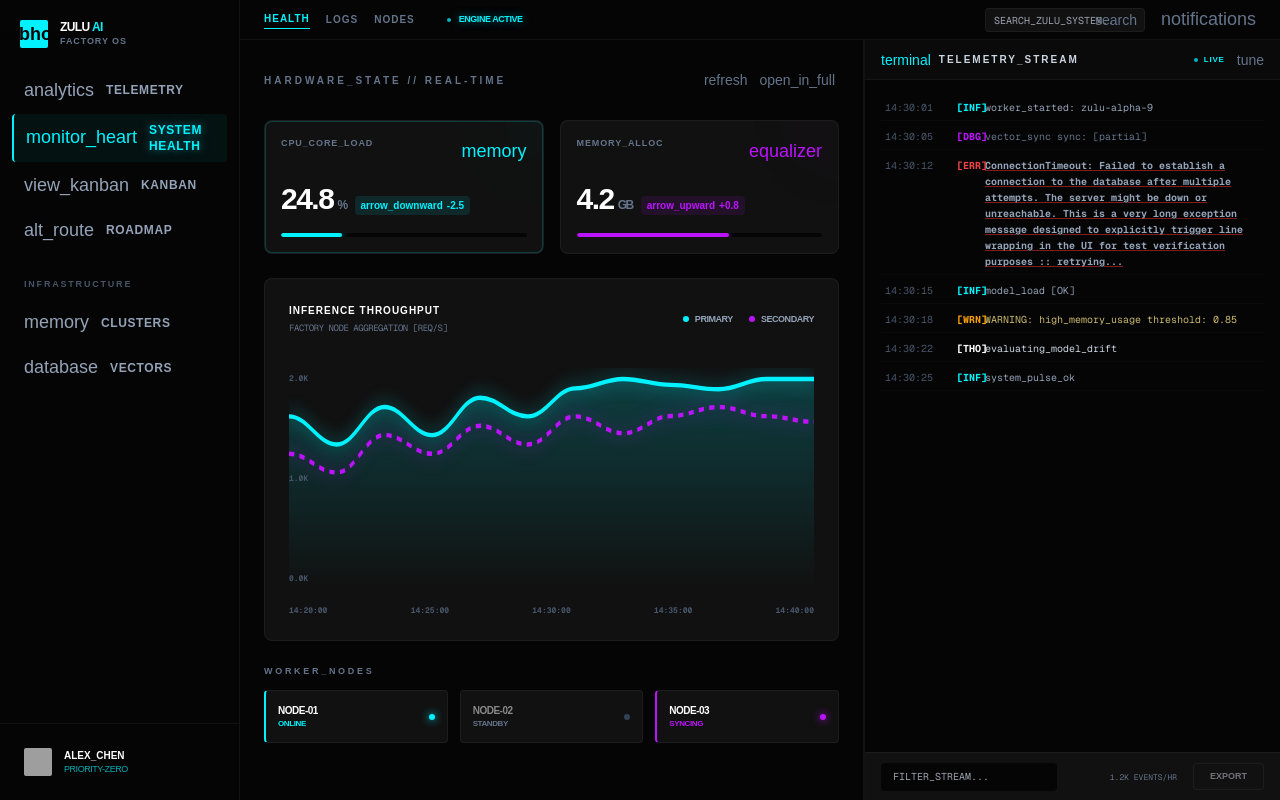
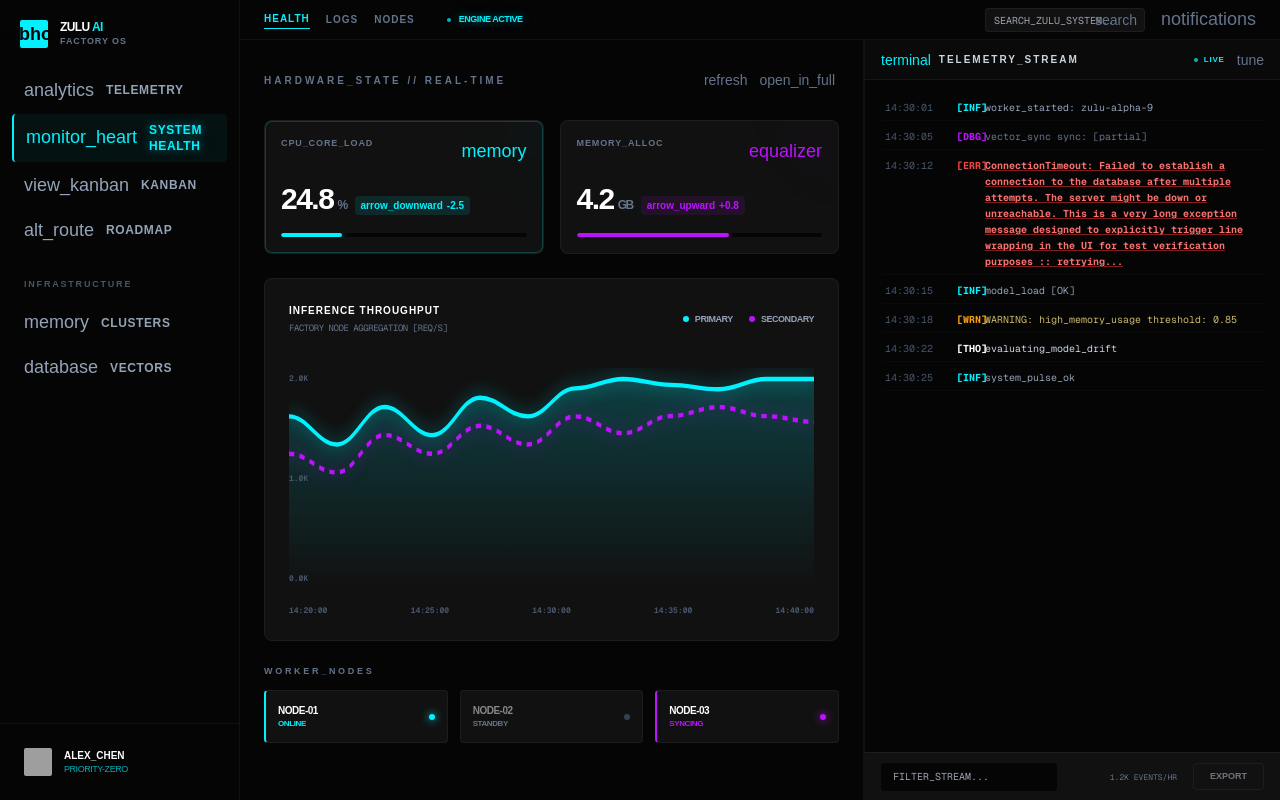
Before and after one commit to watkajtys/builderloom-zulu-1773028070, a React (Vite) app: page /system-health in a window 1280 px wide. Built offline with nearby package versions, Linux system fonts and the light colour scheme; grey boxes are pictures that could not be loaded.

Commit message:
feat: implementation attempt 3

```diff
--- a/src/components/TelemetryHeader.tsx
+++ b/src/components/TelemetryHeader.tsx
@@ -1,4 +1,5 @@
 import React, { useState } from 'react';
+import { getLogLevelConfig } from '../utils/telemetryConfig';
 
 interface TelemetryHeaderProps {
   activeLevels: string[];
@@ -45,14 +46,9 @@ export function TelemetryHeader({ activeLevels, toggleLevel, searchQuery, setSea
                   <div className="flex flex-wrap gap-1.5">
                     {['INFO', 'ERROR', 'WARN', 'DEBUG', 'THOUGHT'].map(level => {
                       const isActive = activeLevels.includes(level);
-                      let colorClass = 'border-slate-500/30 text-slate-400 bg-slate-500/10';
-                      if (isActive) {
-                        if (level === 'ERROR') colorClass = 'border-rose-500/30 text-rose-400 bg-rose-500/10';
-                        else if (level === 'INFO') colorClass = 'border-electric-blue/30 text-electric-blue bg-electric-blue/10';
-                        else if (level === 'WARN') colorClass = 'border-amber-500/30 text-amber-400 bg-amber-500/10';
-                        else if (level === 'THOUGHT') colorClass = 'border-synth-magenta/30 text-neon-purple bg-synth-magenta/10';
-                        else colorClass = 'border-zinc-grey/30 text-zinc-grey bg-zinc-grey/10';
-                      }
+                      const levelConfig = getLogLevelConfig(level);
+                      const colorClass = isActive ? levelConfig.filterClass : 'border-slate-500/30 text-slate-400 bg-slate-500/10';
+
                       return (
                         <button
                           key={level}
--- a/src/components/TelemetryLogGrid.tsx
+++ b/src/components/TelemetryLogGrid.tsx
@@ -1,5 +1,6 @@
 import React from 'react';
 import { TelemetryLog } from '../hooks/useTelemetryLogs';
+import { getLogLevelConfig } from '../utils/telemetryConfig';
 
 interface TelemetryLogGridProps {
   filteredLogs: TelemetryLog[];
@@ -16,12 +17,8 @@ export function TelemetryLogGrid({ filteredLogs }: TelemetryLogGridProps) {
 
       <div className="flex flex-col">
         {filteredLogs.map((log, i) => {
-          let levelClass = 'bg-zinc-grey/10 text-zinc-grey';
-          if (log.log_level === 'INFO') levelClass = 'bg-electric-blue/10 text-electric-blue';
-          if (log.log_level === 'ERROR') levelClass = 'bg-rose-500/10 text-rose-500';
-          if (log.log_level === 'WARN') levelClass = 'bg-amber-500/10 text-amber-500';
-          if (log.log_level === 'DEBUG') levelClass = 'bg-white/10 text-white';
-          if (log.log_level === 'THOUGHT') levelClass = 'bg-synth-magenta/10 text-neon-purple';
+          const levelConfig = getLogLevelConfig(log.log_level);
+          const levelClass = levelConfig.gridClass;
 
           return (
             <div key={log.id || i} className="flex items-center border-b border-border-muted hover:bg-white/5 transition-colors px-4 py-2 font-mono text-[11px] group">
--- a/src/components/TelemetryStream.tsx
+++ b/src/components/TelemetryStream.tsx
@@ -1,5 +1,6 @@
 import React from 'react';
 import { TelemetryLog } from '../hooks/useTelemetryLogs';
+import { getLogLevelConfig, formatLogMessage } from '../utils/telemetryConfig';
 
 interface TelemetryStreamProps {
   logs: TelemetryLog[];
@@ -13,62 +14,19 @@ export function TelemetryStream({ logs }: TelemetryStreamProps) {
     const timeMatch = log.timestamp.match(/ (\d{2}:\d{2}:\d{2})/);
     const timeStr = timeMatch ? timeMatch[1] : log.timestamp.split(' ')[1] || log.timestamp;
 
-    // Determine level code and color
-    let levelCode = 'SYS';
-    let color = 'text-electric-blue';
-    let messageColor = '';
-    let isError = false;
-
-    if (log.log_level === 'INFO') {
-      levelCode = 'INF';
-      color = 'text-electric-blue';
-    } else if (log.log_level === 'ERROR') {
-      levelCode = 'ERR';
-      color = 'text-red-500';
-      isError = true;
-    } else if (log.log_level === 'WARN') {
-      levelCode = 'WRN';
-      color = 'text-amber-500';
-      messageColor = 'text-amber-200/80';
-    } else if (log.log_level === 'DEBUG') {
-      levelCode = 'DBG';
-      color = 'text-neon-purple';
-      messageColor = 'text-slate-500';
-    } else if (log.log_level === 'THOUGHT') {
-      levelCode = 'THO';
-      color = 'text-synth-magenta';
-      messageColor = 'text-slate-300';
-    }
+    // Determine level code and color via shared config
+    const levelConfig = getLogLevelConfig(log.log_level);
 
     // Attempt to stringify a readable message out of the payload
-    let message = '';
-    if (log.payload) {
-      if (log.payload.exception) {
-        message = `${log.payload.exception} :: retrying...`;
-      } else if (log.payload.warning) {
-        message = `WARNING: ${log.payload.warning} threshold: ${log.payload.threshold}`;
-      } else if (log.payload.event) {
-        message = `${log.payload.event}: ${log.payload.node}`;
-      } else if (log.payload.type) {
-        message = `${log.payload.type} sync: [${log.payload.status}]`;
-      } else if (log.payload.action) {
-        message = `${log.payload.action} [OK]`;
-      } else if (log.payload.process) {
-        message = `${log.payload.process}`;
-      } else if (log.payload.msg) {
-        message = `${log.payload.msg}`;
-      } else {
-        message = JSON.stringify(log.payload);
-      }
-    }
+    const message = formatLogMessage(log.payload);
 
     return {
       time: timeStr,
-      level: levelCode,
-      color,
+      level: levelConfig.code,
+      color: levelConfig.streamColor,
       message,
-      messageColor,
-      isError
+      messageColor: levelConfig.streamMessageColor,
+      isError: log.log_level === 'ERROR'
     };
   });
 
--- /dev/null
+++ b/src/utils/telemetryConfig.ts
@@ -0,0 +1,85 @@
+export interface LogLevelConfig {
+  id: string;
+  code: string;
+  streamColor: string;
+  streamMessageColor: string;
+  gridClass: string;
+  filterClass: string;
+}
+
+export const LOG_LEVELS: Record<string, LogLevelConfig> = {
+  INFO: {
+    id: 'INFO',
+    code: 'INF',
+    streamColor: 'text-electric-blue',
+    streamMessageColor: '',
+    gridClass: 'bg-electric-blue/10 text-electric-blue',
+    filterClass: 'border-electric-blue/30 text-electric-blue bg-electric-blue/10'
+  },
+  ERROR: {
+    id: 'ERROR',
+    code: 'ERR',
+    streamColor: 'text-red-500',
+    streamMessageColor: 'text-red-400 font-bold underline decoration-red-900',
+    gridClass: 'bg-rose-500/10 text-rose-500',
+    filterClass: 'border-rose-500/30 text-rose-400 bg-rose-500/10'
+  },
+  WARN: {
+    id: 'WARN',
+    code: 'WRN',
+    streamColor: 'text-amber-500',
+    streamMessageColor: 'text-amber-200/80',
+    gridClass: 'bg-amber-500/10 text-amber-500',
+    filterClass: 'border-amber-500/30 text-amber-400 bg-amber-500/10'
+  },
+  DEBUG: {
+    id: 'DEBUG',
+    code: 'DBG',
+    streamColor: 'text-neon-purple',
+    streamMessageColor: 'text-slate-500',
+    gridClass: 'bg-white/10 text-white',
+    filterClass: 'border-zinc-grey/30 text-zinc-grey bg-zinc-grey/10' // fallback if not in active?
+  },
+  THOUGHT: {
+    id: 'THOUGHT',
+    code: 'THO',
+    streamColor: 'text-synth-magenta',
+    streamMessageColor: 'text-slate-300',
+    gridClass: 'bg-synth-magenta/10 text-neon-purple',
+    filterClass: 'border-synth-magenta/30 text-neon-purple bg-synth-magenta/10'
+  }
+};
+
+const DEFAULT_CONFIG: LogLevelConfig = {
+  id: 'SYS',
+  code: 'SYS',
+  streamColor: 'text-electric-blue',
+  streamMessageColor: '',
+  gridClass: 'bg-zinc-grey/10 text-zinc-grey',
+  filterClass: 'border-zinc-grey/30 text-zinc-grey bg-zinc-grey/10'
+};
+
+export function getLogLevelConfig(level: string): LogLevelConfig {
+  return LOG_LEVELS[level.toUpperCase()] || { ...DEFAULT_CONFIG, id: level.toUpperCase() };
+}
+
+export function formatLogMessage(payload: Record<string, any> | undefined | null): string {
+  if (!payload) return '';
+  if (payload.exception) {
+    return `${payload.exception} :: retrying...`;
+  } else if (payload.warning) {
+    return `WARNING: ${payload.warning} threshold: ${payload.threshold}`;
+  } else if (payload.event) {
+    return `${payload.event}: ${payload.node}`;
+  } else if (payload.type) {
+    return `${payload.type} sync: [${payload.status}]`;
+  } else if (payload.action) {
+    return `${payload.action} [OK]`;
+  } else if (payload.process) {
+    return `${payload.process}`;
+  } else if (payload.msg) {
+    return `${payload.msg}`;
+  } else {
+    return JSON.stringify(payload);
+  }
+}
```
Also changed, not shown: 1 other file (tests, documents, lock files or other folders).
